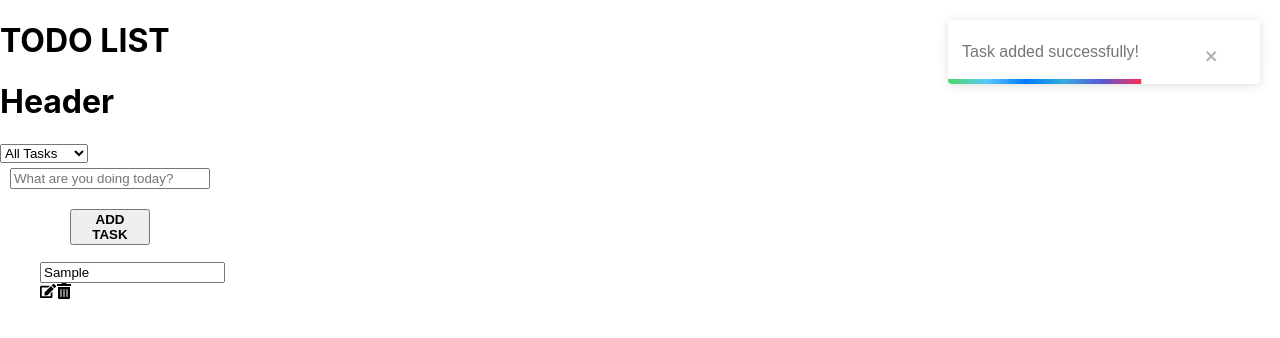
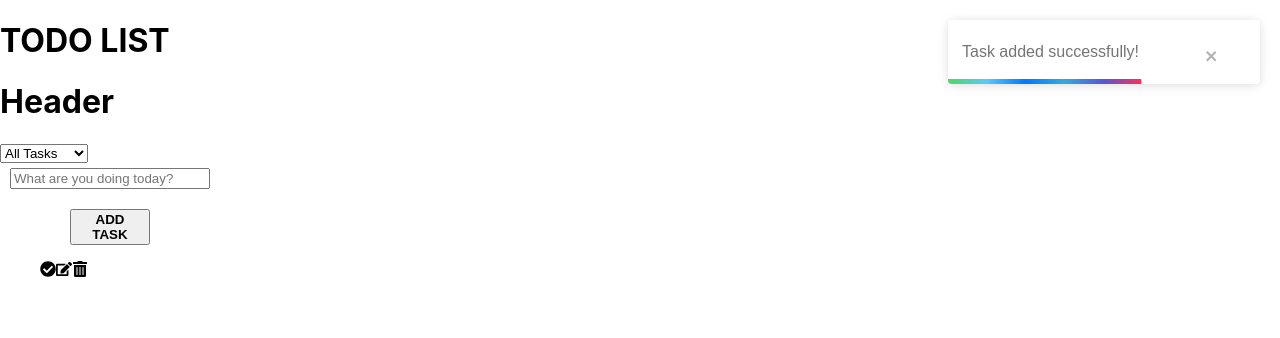
Before and after one commit to MelynAtieno/TO-DO-LIST, a React (Create React App) app: page / in a window 1280 px wide. Both pictures are taken after typing "Sample" into the empty fields and a click on the button "ADD TASK". Shown: the top 338 px of the page. Built offline with nearby package versions, Linux system fonts and the light colour scheme.

Commit message:
activate edit button

```diff
--- a/package.json
+++ b/package.json
@@ -13,6 +13,7 @@
     "react-icons": "^4.6.0",
     "react-scripts": "5.0.1",
     "react-toastify": "^9.1.1",
+    "styled-components": "^5.3.6",
     "uuid": "^9.0.0",
     "web-vitals": "^2.1.4"
   },
--- a/src/App.js
+++ b/src/App.js
@@ -9,9 +9,15 @@ import "react-toastify/dist/ReactToastify.css";
 
 
 function App() {
-   const[task, setTask] = useState("")
-   const [todos, setTodos]= useState([])
-   const [editTask, setEditTask] = useState(null)
+  //const initialState = JSON.parse(localStorage.getItem("todos")) || [];
+   const[task, setTask] = useState("");
+   const [todos, setTodos]= useState([]);
+   const [editTask, setEditTask] = useState(null);
+
+ if(!localStorage.getItem("todos") || JSON.parse(localStorage.getItem("todos")).length === 0){
+  localStorage.setItem("todos", JSON.stringify(todos));
+ }
+
 
 return (
     <div className="app-container">
--- a/src/Components/AddTask.js
+++ b/src/Components/AddTask.js
@@ -6,9 +6,9 @@ import {v4 as uuid} from 'uuid';
 
 function AddTask({task, setTask, todos, setTodos, editTask, setEditTask}) {
 
-    const updateTask = (title, id) =>{
+    const updateTask = (title, id, completed) =>{
       const newTask = todos.map((todo) =>
-        todo.id === id ? {title, id} : todo
+        todo.id === id ? {title, id, completed} : todo
       )
       setTodos(newTask);
       toast("Task updated successfully!")
@@ -28,11 +28,11 @@ function AddTask({task, setTask, todos, setTodos, editTask, setEditTask}) {
     const handleSubmit = (e) => {
         e.preventDefault();
         if(!editTask){
-        setTodos([...todos,{id: uuid(),title:task}])
+        setTodos([...todos,{id: uuid(),title:task, completed: false}])
         toast("Task added successfully!")
         setTask('');
         } else {
-          updateTask(task, editTask.id)
+          updateTask(task, editTask.id, editTask.completed)
         }
     }
 
--- a/src/Components/TaskList.js
+++ b/src/Components/TaskList.js
@@ -1,10 +1,13 @@
 import React from 'react'
 //import TaskItem from './TaskItem';
-import { FaEdit, FaTrashAlt } from 'react-icons/fa';
+import { FaCheckCircle, FaEdit, FaTrashAlt } from 'react-icons/fa';
 import { toast } from 'react-toastify';
 
 
+
 function TaskList({todos, setTodos, setEditTask}) {
+
+
 
  const handleDelete = ({id}) => {
         setTodos(todos.filter((todo) => todo.id !== id))
@@ -17,18 +20,30 @@ function TaskList({todos, setTodos, setEditTask}) {
 
  }
 
+ const handleComplete = (todo) => {
+    setTodos(
+      todos.map((item) => {
+        if(item.id === todo.id){
+          return {...item, completed: !item.completed}
+        }
+        return item;
+      })
+    )
+ }
+
 
   return (
     <div>
        {
         todos.map((todo) => (
             <ul className='todo-list' key={todo.id}>
-                <input type="text" className="list-item" value={todo.title} onChange={(e) => e.preventDefault()} >
+                <tag type="text" className={`list-item ${todo.completed ? "complete" : ""}`} value={todo.title} onChange={(e) => e.preventDefault()} >
 
-                </input>
+                </tag>
                 <div className='icons'>
 
 
+                    <FaCheckCircle onClick={() => handleComplete(todo)} />
                     <FaEdit onClick={() => handleEdit(todo)} />
                     <FaTrashAlt onClick={() => handleDelete(todo)} />
 
```
Also changed, not shown: src/Components/Checkbox.js (deleted), 1 other file (tests, documents, lock files or other folders).
